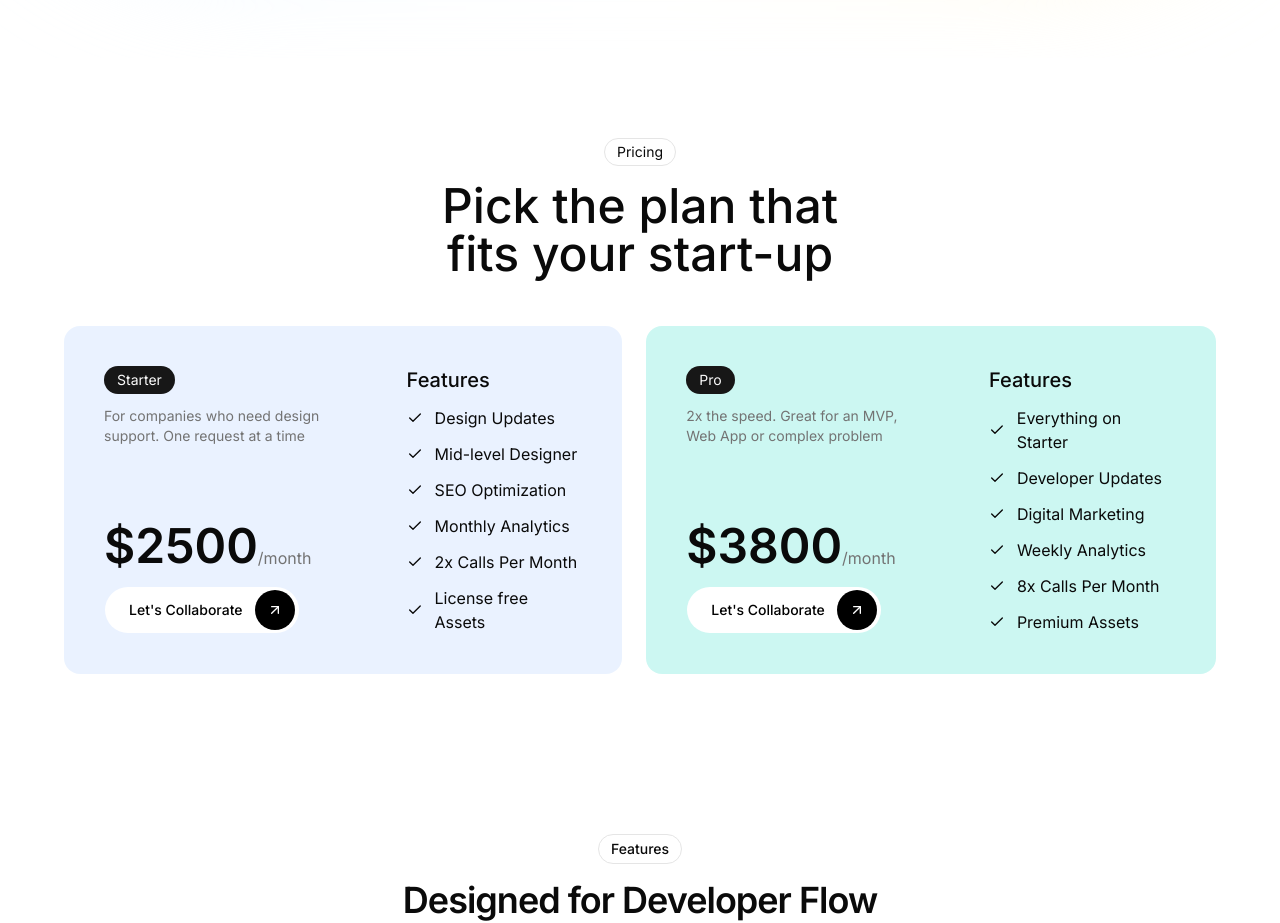
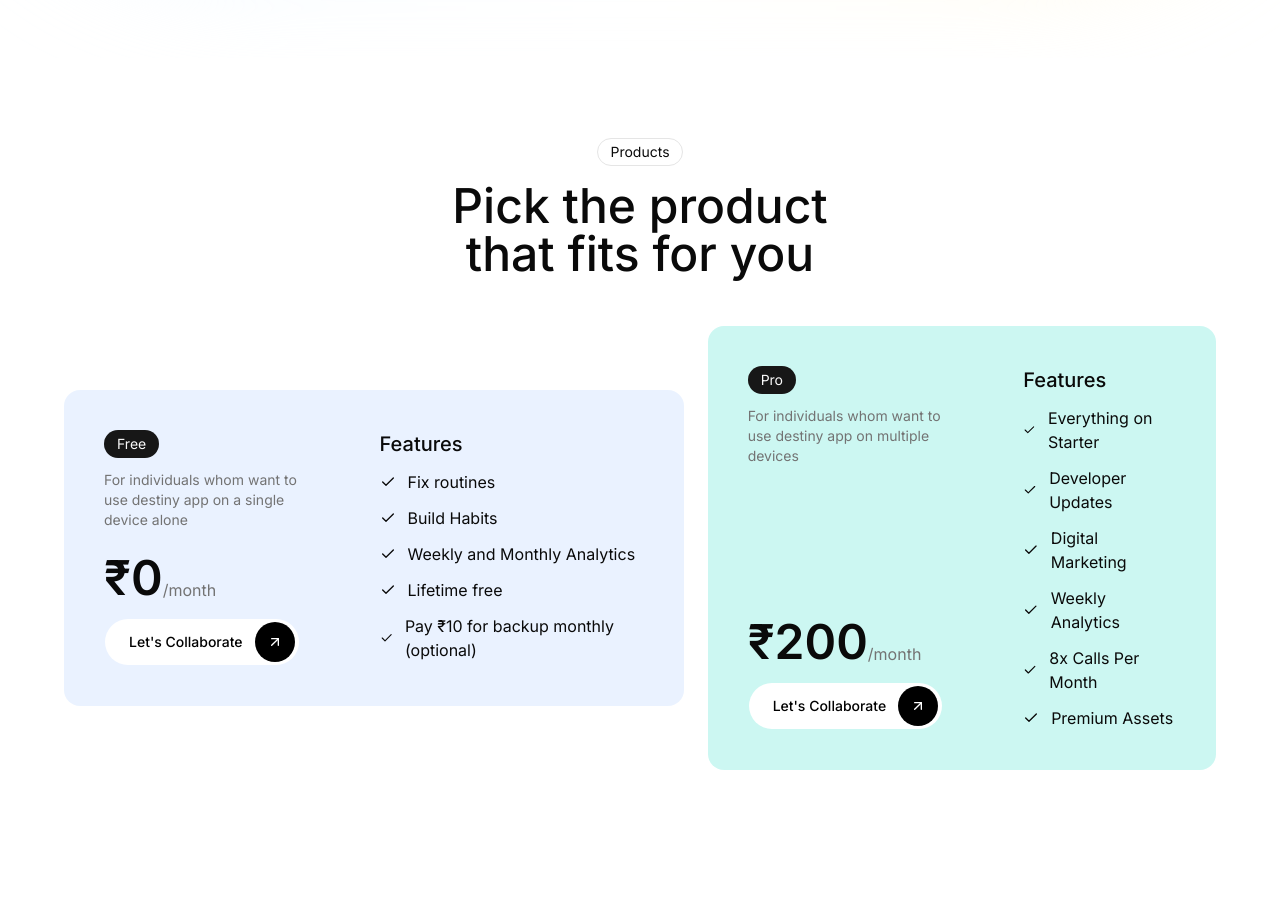
Before and after one commit to agrihome/everydaystandards, a Next.js app: page / in a window 1280 px wide. Shown: the part 720-1643 px from the top of the page. Built offline with nearby package versions, Linux system fonts and the light colour scheme; a web font is replaced by a local one.

Commit message:
refactor: update pricing component to product-based plans with currency change to INR and optimized motion variants

```diff
--- a/src/components/shadcn-space/blocks/pricing-01/pricing.tsx
+++ b/src/components/shadcn-space/blocks/pricing-01/pricing.tsx
@@ -6,7 +6,7 @@ import { Card, CardContent } from "@/components/ui/card";
 import { Separator } from "@/components/ui/separator";
 import { cn } from "@/lib/utils";
 import { ArrowUpRight, Check } from "lucide-react";
-import { motion } from "motion/react";
+import { motion, Variants } from "motion/react";
 
 type PricingPlan = {
   plan_bg_color: string;
@@ -19,23 +19,22 @@ type PricingPlan = {
 const pricingData: PricingPlan[] = [
   {
     plan_bg_color: "bg-blue-500/10",
-    plan_name: "Starter",
-    plan_descp: "For companies who need design support. One request at a time",
-    plan_price: 2500,
+    plan_name: "Free",
+    plan_descp: "For individuals whom want to use destiny app on a single device alone",
+    plan_price: 0,
     plan_feature: [
-      "Design Updates",
-      "Mid-level Designer",
-      "SEO Optimization",
-      "Monthly Analytics",
-      "2x Calls Per Month",
-      "License free Assets",
+      "Fix routines",
+      "Build Habits",
+      "Weekly and Monthly Analytics",
+      "Lifetime free",
+      "Pay ₹10 for backup monthly (optional)"
     ],
   },
   {
     plan_bg_color: "bg-teal-400/20",
     plan_name: "Pro",
-    plan_descp: "2x the speed. Great for an MVP, Web App or complex problem",
-    plan_price: 3800,
+    plan_descp: "For individuals whom want to use destiny app on multiple devices",
+    plan_price: 200,
     plan_feature: [
       "Everything on Starter",
       "Developer Updates",
@@ -47,8 +46,7 @@ const pricingData: PricingPlan[] = [
   },
 ];
 
-const Pricing = () => {
-  const cardVariants = {
+const cardVariants: Variants = {
   hidden: {
     opacity: 0,
     y: 80,
@@ -64,6 +62,8 @@ const Pricing = () => {
   }),
 };
 
+const Pricing = () => {
+
   return (
     <section className="bg-background py-10 xl:py-0">
       <div className="max-w-7xl mx-auto px-4 lg:px-8 xl:px-16 lg:py-20 sm:py-16 py-8">
@@ -75,12 +75,12 @@ const Pricing = () => {
               variant={"outline"}
               className="py-1 px-3 text-sm font-normal leading-5 w-fit h-7"
             >
-              Pricing
+              Products
             </Badge>
             {/* Heading */}
             <div className="max-w-3xs sm:max-w-md mx-auto text-center">
               <h2 className="text-foreground text-3xl sm:text-5xl font-medium">
-                Pick the plan that fits your start-up
+                Pick the product that fits for you
               </h2>
             </div>
           </div>
@@ -101,7 +101,6 @@ const Pricing = () => {
                     items.plan_bg_color,
                     "p-8 sm:p-10 rounded-2xl ring-0 w-full sm:w-fit",
                   )}
-                  key={index}
                 >
                   <CardContent className="flex flex-col sm:flex-row gap-6 md:gap-10 items-start self-stretch px-0 h-full w-full">
                     <div className="flex flex-col items-start justify-between self-stretch gap-6">
@@ -115,7 +114,7 @@ const Pricing = () => {
                       </div>
                       <div className="flex flex-col gap-4">
                         <p className="text-4xl sm:text-5xl font-semibold text-card-foreground flex items-end">
-                          ${items.plan_price}
+                          ₹{items.plan_price}
                           <span className="text-base font-normal text-muted-foreground">
                             /month
                           </span>
@@ -124,15 +123,15 @@ const Pricing = () => {
                           <span className="relative z-10 transition-all duration-500">
                             Let's Collaborate
                           </span>
-                          <div className="absolute right-1 w-10 h-10 bg-black text-white rounded-full flex items-center justify-center transition-all duration-500 group-hover:right-[calc(100%-44px)] group-hover:rotate-45">
+                          <span className="absolute right-1 w-10 h-10 bg-black text-white rounded-full flex items-center justify-center transition-all duration-500 group-hover:right-[calc(100%-44px)] group-hover:rotate-45">
                             <ArrowUpRight size={16} />
-                          </div>
+                          </span>
                         </Button>
                       </div>
                     </div>
                     <Separator
                       orientation="vertical"
-                      className="hidden sm:block"
+                      className="hidden sm:block self-stretch"
                     />
                     <Separator
                       orientation="horizontal"
```
Lines whose indentation alone changed are shown as unchanged.
